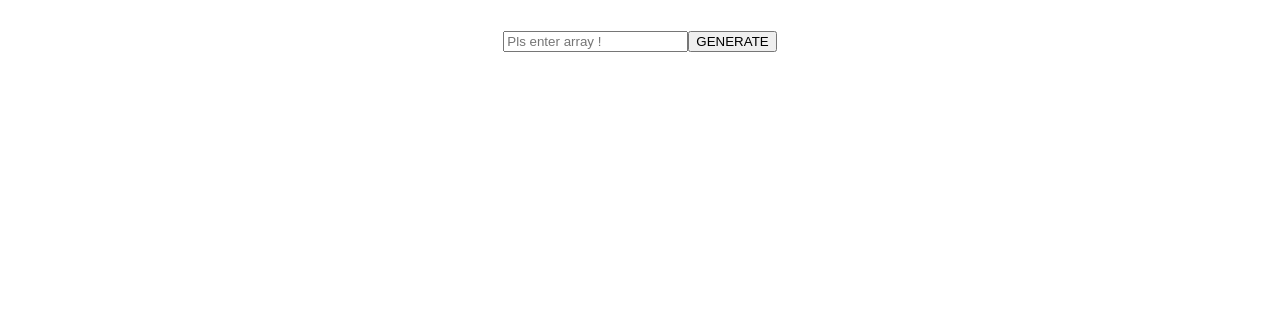
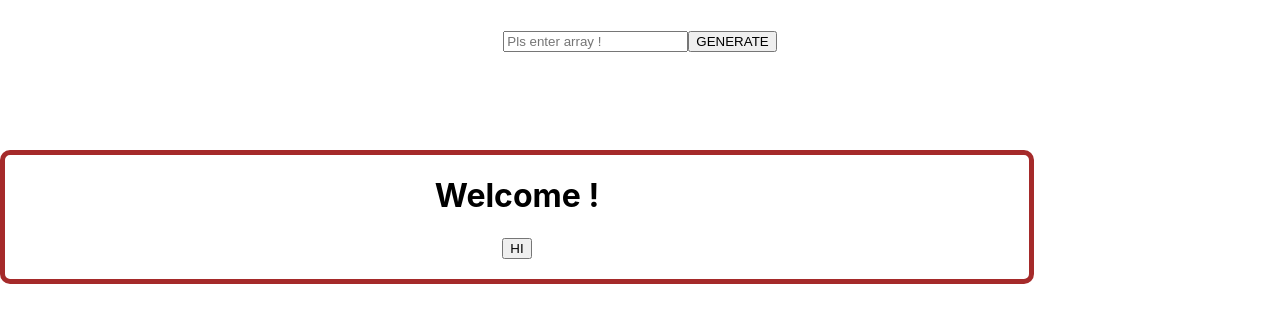
Before and after one commit to WHitE-TITaN/Sorting-Visualizer, a React (Create React App) app in the folder sorting-visualizer/: page / in a window 1280 px wide. Shown: the top 322 px of the page. Built offline with nearby package versions, Linux system fonts and the light colour scheme; the HTML template or start-up script is replaced by a standard one.

Commit message:
added more flexible method

```diff
--- a/sorting-visualizer/src/App.css
+++ b/sorting-visualizer/src/App.css
@@ -14,3 +14,13 @@
   width: 100%;
   height: 100px;
 }
+
+
+.MainGraph {
+  width: 80%;
+  border: 5px solid brown;
+  padding-bottom: 20px;
+  border-radius: 10px;
+  text-align: center;
+  margin-top: 20px;
+}
--- a/sorting-visualizer/src/App.js
+++ b/sorting-visualizer/src/App.js
@@ -1,4 +1,5 @@
 import './App.css';
+import Graph from './components/Graph';
 
 function App() {
 
@@ -9,8 +10,9 @@
       <div className='input'>
         <input id = 'array' placeholder='Pls enter array !'></input>
         <button id = 'submmit'>GENERATE</button>
+
       </div>
-
+      <Graph />
     </div>
   );
 }
--- /dev/null
+++ b/sorting-visualizer/src/components/Graph.js
@@ -0,0 +1,30 @@
+import React, {Component} from 'react'
+
+class Graph extends Component{
+
+    constructor (props){
+        super (props)
+
+        this.state = {
+            message : "Welcome !"
+        }
+    }
+
+    HI(){
+        this.setState({
+            message: "Hi"
+        })
+    }
+
+    render(){
+        return(
+            <div className='MainGraph'>
+                <h1>{this.state.message}</h1>
+                <button onClick={() => this.HI()}>HI</button>
+            </div>
+
+        )
+    }
+}
+
+export default Graph
```
